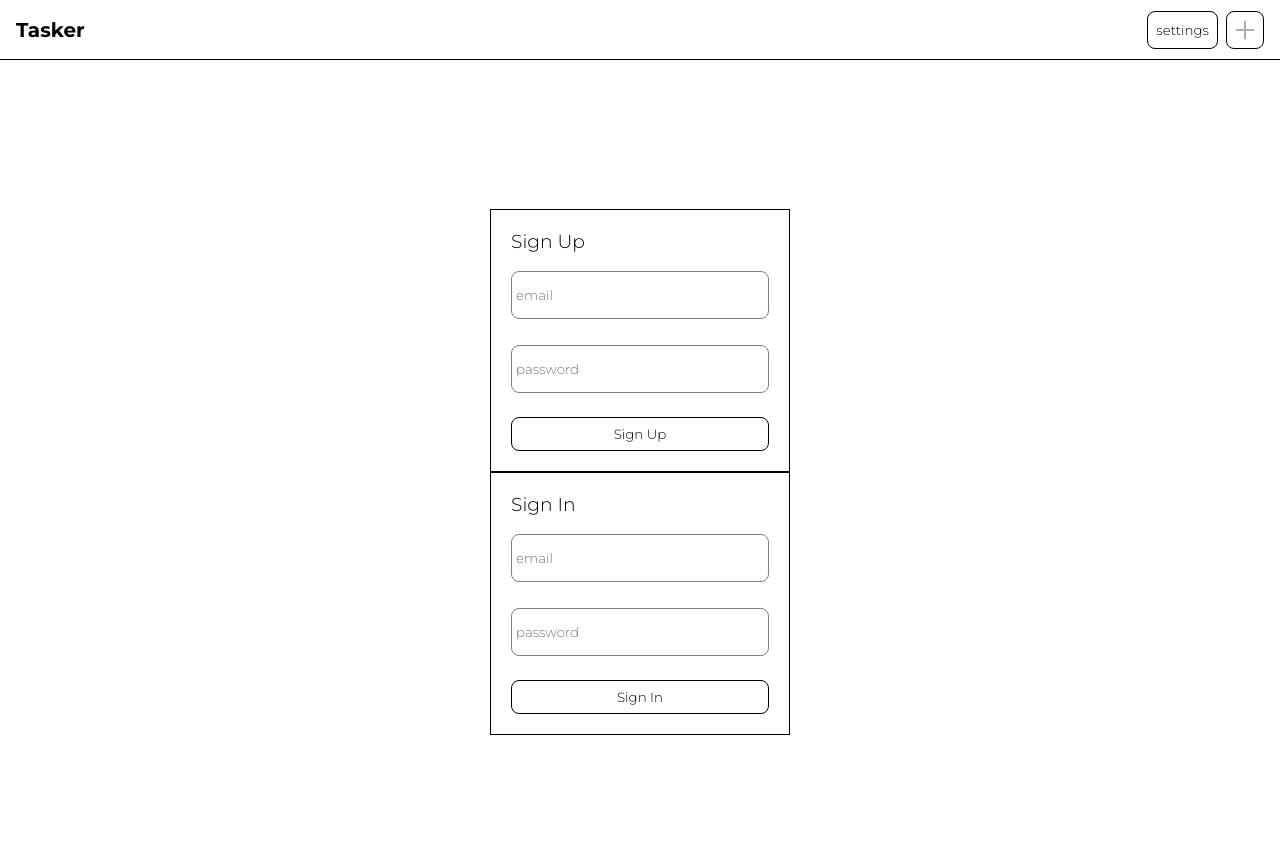
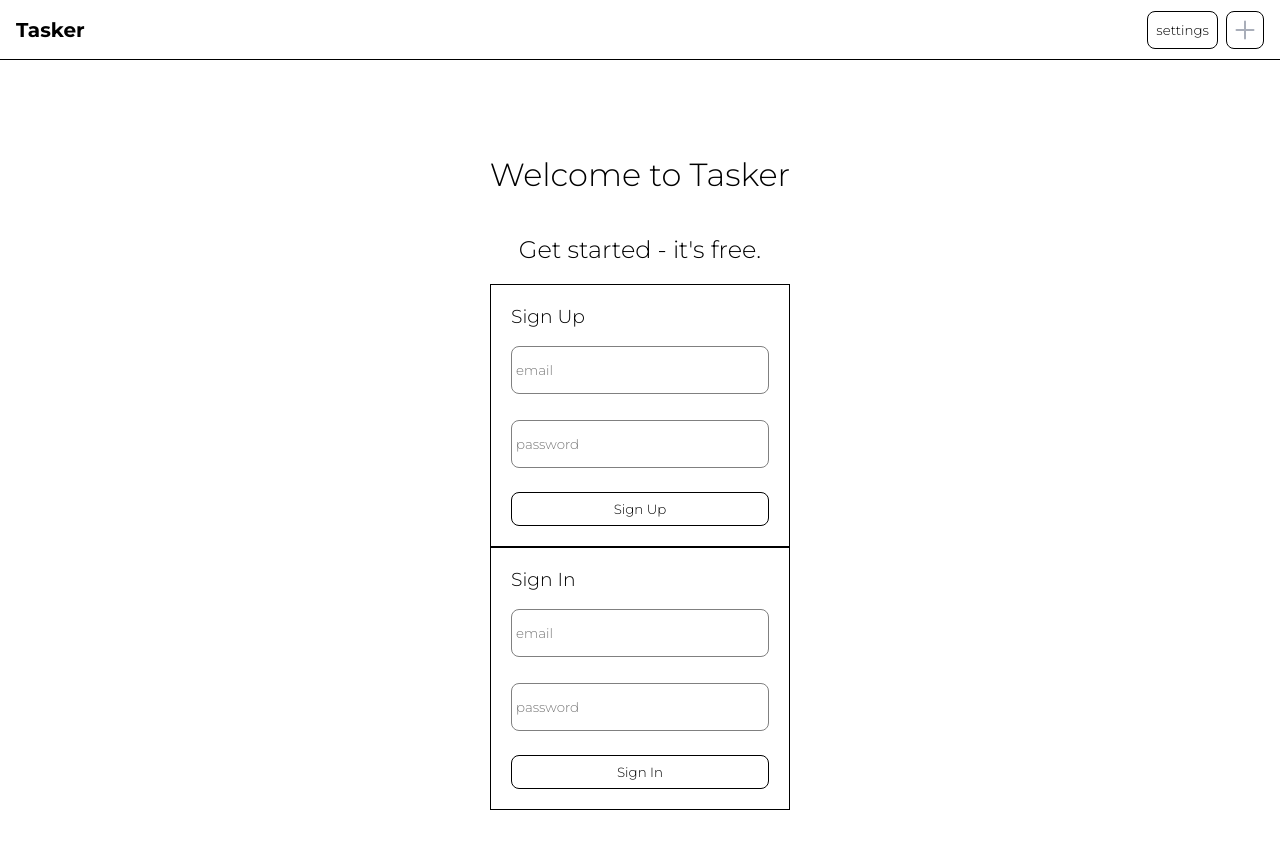
Before and after one commit to vinu-codes/tasker, a React (Create React App) app: page /login in a window 1280 px wide. Shown: the top 848 px of the page. Built offline with nearby package versions, Linux system fonts and the light colour scheme.

Commit message:
style changes

```diff
--- a/src/components/Form/Form.js
+++ b/src/components/Form/Form.js
@@ -132,6 +132,8 @@ const SignUp = () => {
 const Form = () => {
   return (
     <FormWrapper>
+      <h1>Welcome to Tasker</h1>
+      <h2>Get started - it's free.</h2>
       <SignUp />
       <SignIn />
     </FormWrapper>
--- a/src/styles.css
+++ b/src/styles.css
@@ -1,6 +1,5 @@
 body{
     margin: 0;
     padding: 0;
-    overflow:hidden;
-
+    width: 100%;
 }
```
